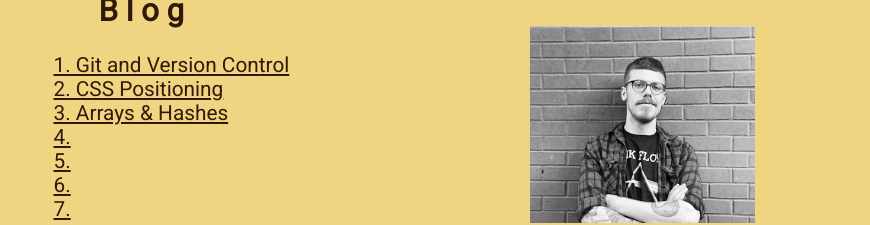
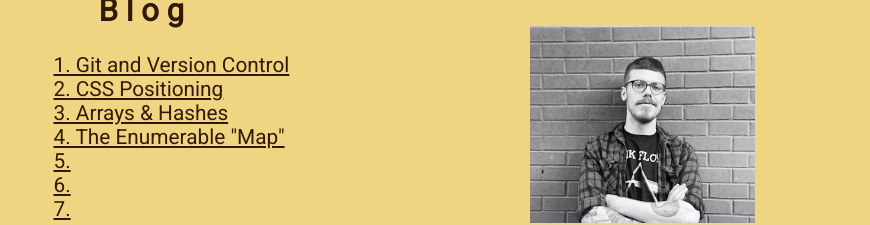
Before and after one commit to scottsouthard/scottsouthard.github.io, a plain HTML site: page blog/blog-index.html in a window 1280 px wide. Shown: the part 222-447 px from the top of the page, without its empty margins (224-1094 px from the left). Drawn offline with Linux system fonts and the light colour scheme.

Commit message:
Add link to index

```diff
--- a/blog/blog-index.html
+++ b/blog/blog-index.html
@@ -24,7 +24,7 @@
     <a href="http://scottsouthard.github.io/blog/git.html">1. Git and Version Control</a><br>
     <a href="http://scottsouthard.github.io/blog/css-concepts.html">2. CSS Positioning</a><br>
     <a href="http://scottsouthard.github.io/blog/arrays-hashes.html">3. Arrays & Hashes</a><br>
-    <a href="">4. </a><br>
+    <a href="http://scottsouthard.github.io/blog/enumerable-methods.html">4. The Enumerable "Map"</a><br>
     <a href="#">5. </a><br>
     <a href="#">6. </a><br>
     <a href="#">7. </a><br>
```
